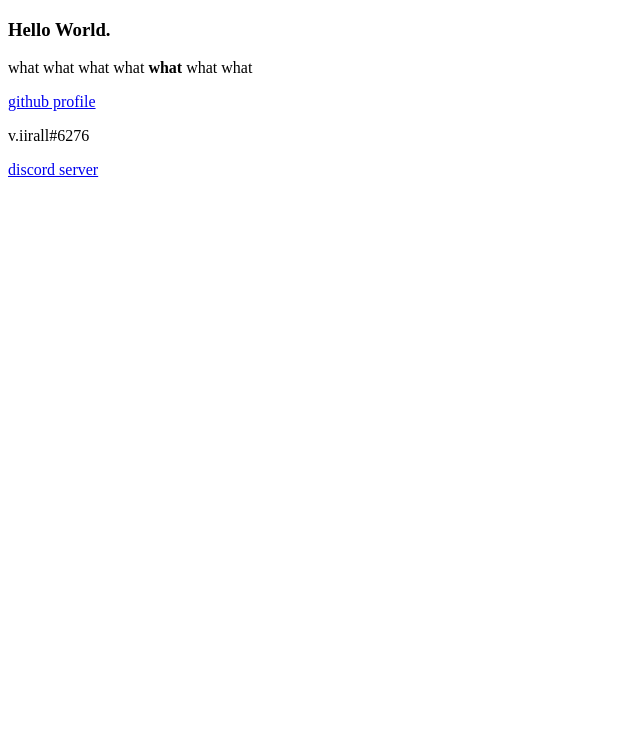
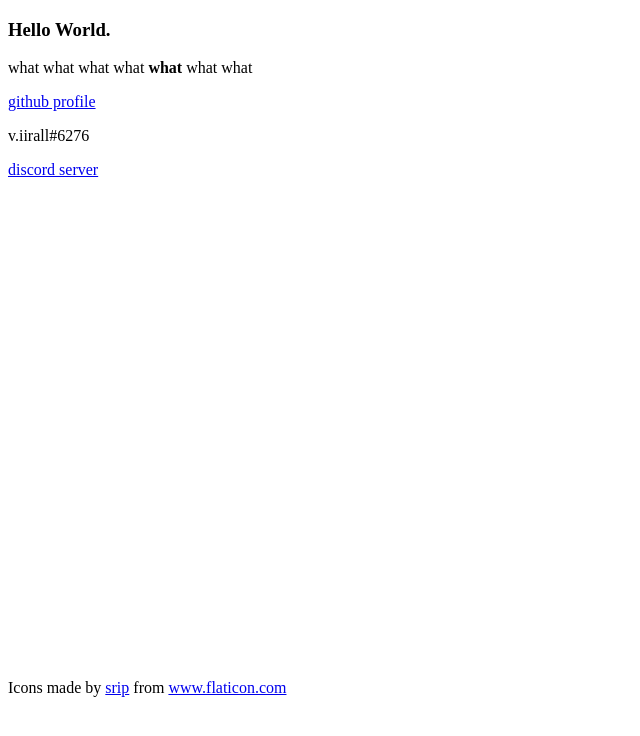
Before and after one commit to viirall/viirall.github.io, a plain HTML site: page index.html in a window 1280 px wide. Shown: the whole page, without its empty margins (0-640 px from the left). Drawn offline with Linux system fonts and the light colour scheme.

Commit message:
credit where credit is due owo

```diff
--- a/index.html
+++ b/index.html
@@ -11,5 +11,6 @@
 <p>v.iirall#6276</p>
 <a href="https://discord.gg/HeMgW8h" target="_blank">discord server</a>
 <div style="margin-top: 500px;"></div>
+<div>Icons made by <a href="https://www.flaticon.com/authors/srip" title="srip">srip</a> from <a href="https://www.flaticon.com/" title="Flaticon">www.flaticon.com</a></div>
 </body>
 </html>
```
